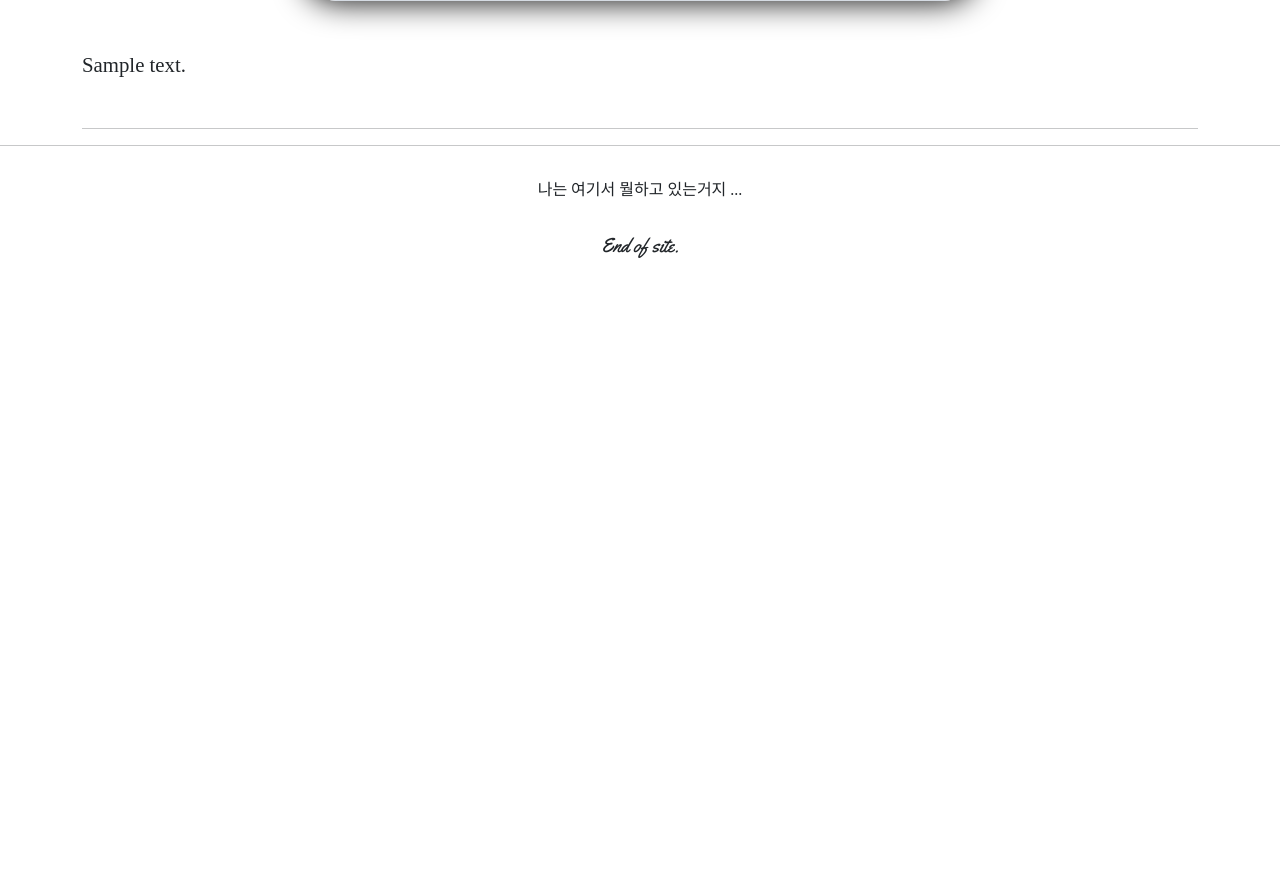
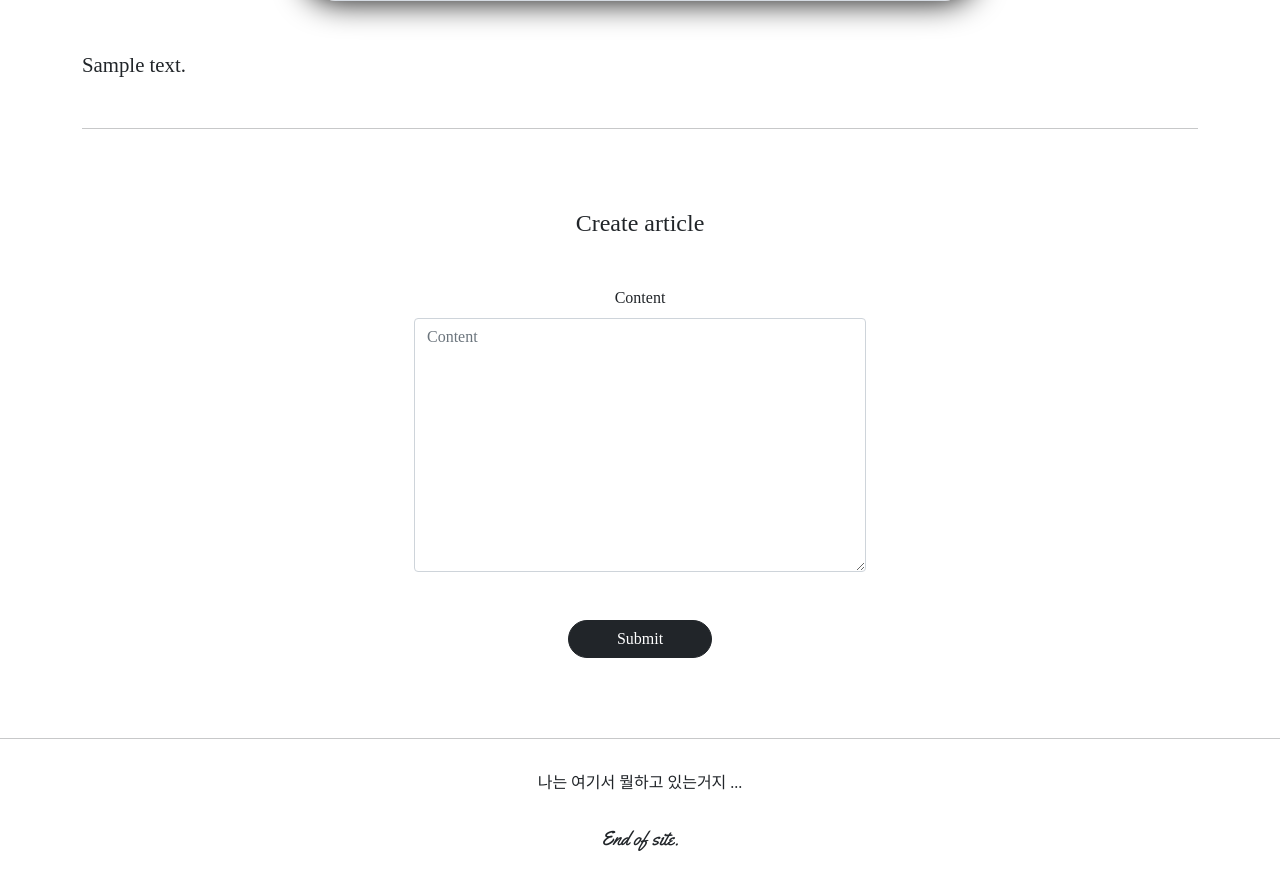
Before and after one commit to misojun50/git_mytest2, a Django app: page /articles/detail/1 in a window 1280 px wide. Shown: the part 937-1820 px from the top of the page. Before the commit the page ends 1195 px from the top, so only its background shows below. Run offline with Django 3.2, Linux system fonts and the light colour scheme; tables that the repository leaves empty hold one stand-in row (values such as "Sample post"); grey boxes marked "Sample" are stand-in pictures; parts of the project's set-up code (start-up, migrations or seed data) failed here and were passed over; some libraries are stand-ins or nearby versions; some web fonts are replaced.

Commit message:
8/9 mytest2 commit3

```diff
--- a/articleapp/templates/articleapp/detail.html
+++ b/articleapp/templates/articleapp/detail.html
@@ -32,7 +32,7 @@
 
         <hr>
         <div>
-
+            {% include 'commentapp/create.html' %}
         </div>
     </div>
 
--- a/articleapp/views.py
+++ b/articleapp/views.py
@@ -5,10 +5,13 @@ from django.shortcuts import render
 from django.urls import reverse_lazy, reverse
 from django.utils.decorators import method_decorator
 from django.views.generic import CreateView, DetailView, UpdateView, DeleteView, ListView
+from django.views.generic.edit import FormMixin
 
 from articleapp.decorators import article_owner_var
 from articleapp.forms import ArticleCreationForm
 from articleapp.models import Article
+from commentapp.forms import CommentCreationForm
+
 
 @method_decorator(login_required, 'get')
 @method_decorator(login_required, 'post')
@@ -24,8 +27,9 @@ class ArticleCreationView(CreateView):
         form.instance.writer = self.request.user
         return super().form_valid(form)
 
-class ArticleDetailView(DetailView):
+class ArticleDetailView(DetailView, FormMixin):
     model = Article
+    form_class = CommentCreationForm
     context_object_name ='target_article'
     template_name = 'articleapp/detail.html'
 
--- a/commentapp/templates/commentapp/create.html
+++ b/commentapp/templates/commentapp/create.html
@@ -1,7 +1,5 @@
-{% extends 'base.html' %}
 {% load bootstrap4 %}
 
-{% block content %}
 
    <div class="text-center mw-500 m-auto">
         <div class="m-5">
@@ -14,7 +12,9 @@
                 {% csrf_token %}
                 {% bootstrap_form form %}
 
-
+                <input type="hidden"
+                       name="article_pk"
+                       value="{{ target_article.pk }}">
                 <div class="m-5">
                 <input type="submit"
                        class="btn btn-dark rounded-pill px-5">
@@ -23,6 +23,3 @@
 
         </div>
     </div>
-
-
-{% endblock %}
--- a/commentapp/views.py
+++ b/commentapp/views.py
@@ -13,5 +13,10 @@ class CommentCreationView(CreateView):
     form_class = CommentCreationForm
     template_name = 'commentapp/create.html'
 
+    def form_valid(self, form):
+        form.instance.writer = self.request.user
+        form.instance.article_id = self.request.POST.get('article_pk')
+        return super().form_valid(form)
+
     def get_success_url(self):
         return reverse_lazy('articleapp:detail', kwargs={'pk':self.object.article.pk})
```
